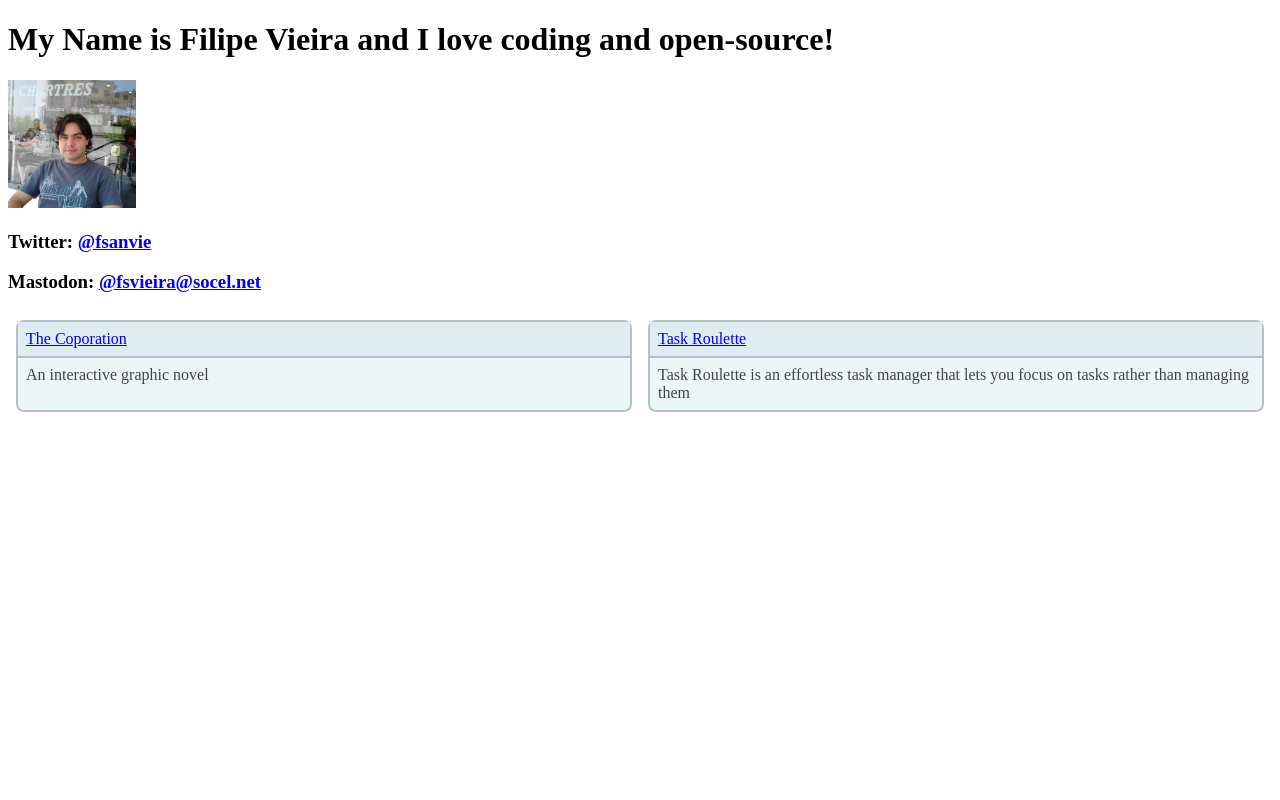
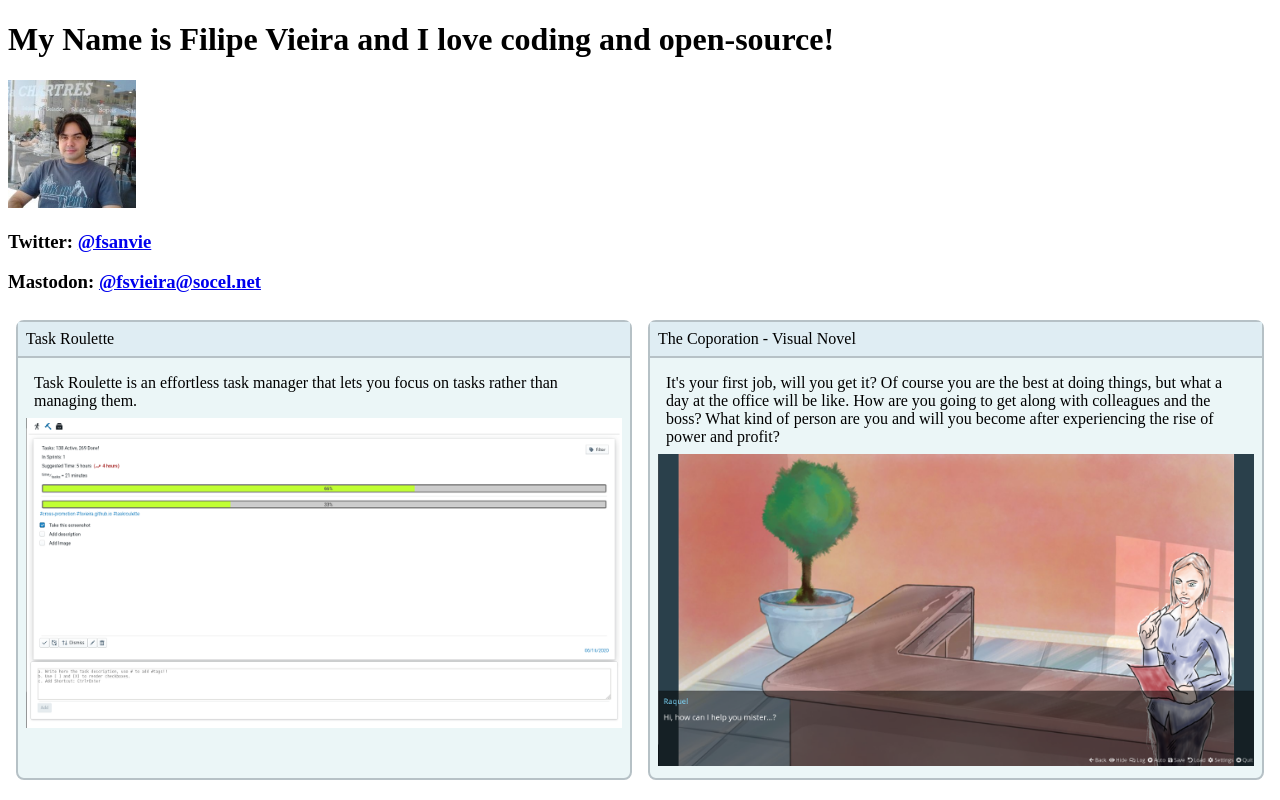
Before and after one commit to fsvieira/fsvieira.github.io, a plain HTML site: page index.html in a window 1280 px wide. Drawn offline with Linux system fonts and the light colour scheme.

Commit message:
add images and description

```diff
--- a/index.html
+++ b/index.html
@@ -35,12 +35,16 @@
         clear: both;
     }
 
-    /*
-    body {
-        color: white;
-        background-color: #aaa;
+    .card .content .text {
+        padding: 0.5em;
+        clear: both;
     }
-*/
+
+    .card a {
+        text-decoration: none;
+        color: black;
+    }
+
     .page {
         max-width: 100em;
         /*border: 1px solid black;*/
@@ -58,27 +62,46 @@
 
         <div class='projects'>
             <div class="card">
+                <a href='https://github.com/fsvieira/taskroulette' target="_blank">
+
                     <div>
                         <div class='title'>
-                        <a href='https://github.com/fsvieira/thecorporation' target='_blank'>The Coporation</a>
+                            Task Roulette
                         </div>
                         <div class='content'>
-                        An interactive graphic novel
+                            <div class='text'>
+                                Task Roulette is an effortless task manager that lets you focus on tasks rather than
+                                managing them.
+                            </div>
+                            <img src='task-roulette.png' task-roulette.png' width='100%'></img>
                         </div>
                     </div>
+                </a>
+
             </div>
 
             <div class="card">
+                <a href='https://github.com/fsvieira/thecorporation' target='_blank'>
                     <div>
                         <div class='title'>
-                        <a href='https://github.com/fsvieira/taskroulette' target="_blank">Task Roulette</a>
+                            The Coporation - Visual
+                            Novel
                         </div>
                         <div class='content'>
-                        Task Roulette is an effortless task manager that lets you focus on tasks rather than managing
-                        them
+                            <div class='text'>
+                                It's your first job, will you get it? Of course you are the best at doing things, but
+                                what a
+                                day at the office will be like. How are you going to get along with colleagues and the
+                                boss?
+                                What kind of person are you and will you become after experiencing the rise of power and
+                                profit?
+                            </div>
+                            <img src='thecorporation.png' task-roulette.png' width='100%'></img>
                         </div>
                     </div>
+                </a>
             </div>
+
         </div>
     </div>
 </body>
```
Also changed, not shown: task-roulette.png (added), thecorporation.png (added). Lines whose indentation alone changed are shown as unchanged.
